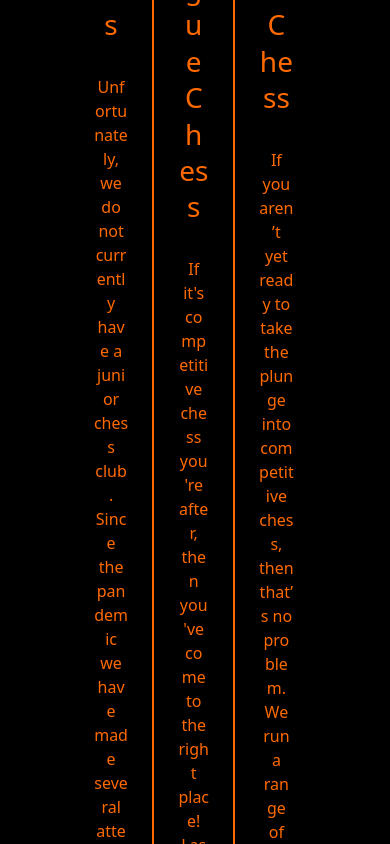
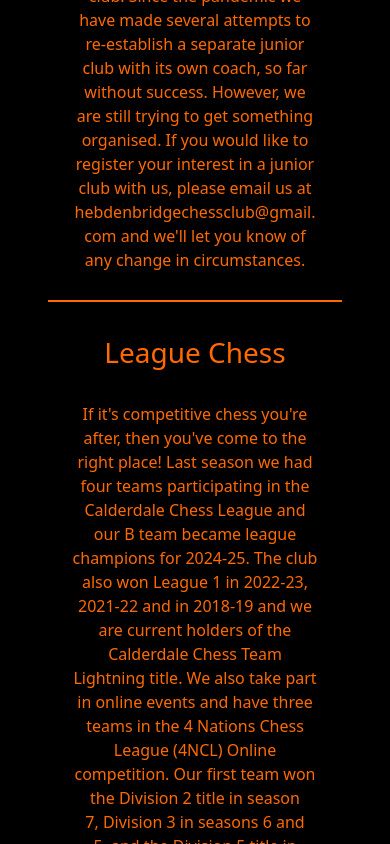
Before and after one commit to MGFNolan/hebden-bridge-chess-club, a React (Vite) app: page / in a window 390 px wide. Shown: the part 1241-2085 px from the top of the page. Built offline with nearby package versions, Linux system fonts and the light colour scheme.

Commit message:
5: responsive styling

```diff
--- a/src/css/club-Information-Individual.css
+++ b/src/css/club-Information-Individual.css
@@ -1,10 +1,30 @@
 .info-individual {
     @apply w-[33%] bg-black px-6 transition-all duration-150 ease-in-out;
-    &:hover {
-        @apply w-[50%] scale-125 z-100 border-orange-500 border-l-2 border-r-2 mt-10;
+    @media (min-width: 1280px) {
+        &:hover {
+            @apply scale-125 z-100 border-orange-500 border-l-2 border-r-2 mt-10;
+        }
     }
 
     &:nth-child(2) {
         @apply border-orange-500 border-l-2 border-r-2;
     }
+
+    /* Desktop - Smaller */
+
+    @media (max-width: 1280px) {
+        @apply w-[80%];
+        @apply mb-0 pb-3;
+        &:nth-child(2) {
+            @apply border-orange-500 border-l-0 border-r-0 border-t-2 border-b-2;
+        }
+    }
+    @media (max-width: 959px) {
+        @apply w-[95%];
+        /* Mobile */
+    }
+    @media (max-width: 760px) {
+    }
 }
+
+/* Tablet */
--- a/src/css/club-information.css
+++ b/src/css/club-information.css
@@ -2,12 +2,33 @@
     @apply mx-7 justify-items-center pb-55;
 
     .club-information__wrapper {
-        @apply max-w-[75%] text-center flex flex-col;
+        @apply max-w-[80%] text-center flex flex-col;
     }
     .club-information__list {
-        @apply flex mt-7;
+        @apply flex mt-7 p-3;
     }
     .club-information__title {
         @apply text-center w-[100%];
     }
+
+    /* Desktop - Smaller */
+
+    @media (max-width: 1280px) {
+        .club-information__list {
+            @apply flex flex-col items-center;
+        }
+    }
+
+    /* Tablet */
+
+    @media (max-width: 959px) {
+        .club-information__wrapper {
+            @apply max-w-[100%];
+        }
+    }
+
+    /* Mobile */
+
+    @media (max-width: 760px) {
+    }
 }
```
